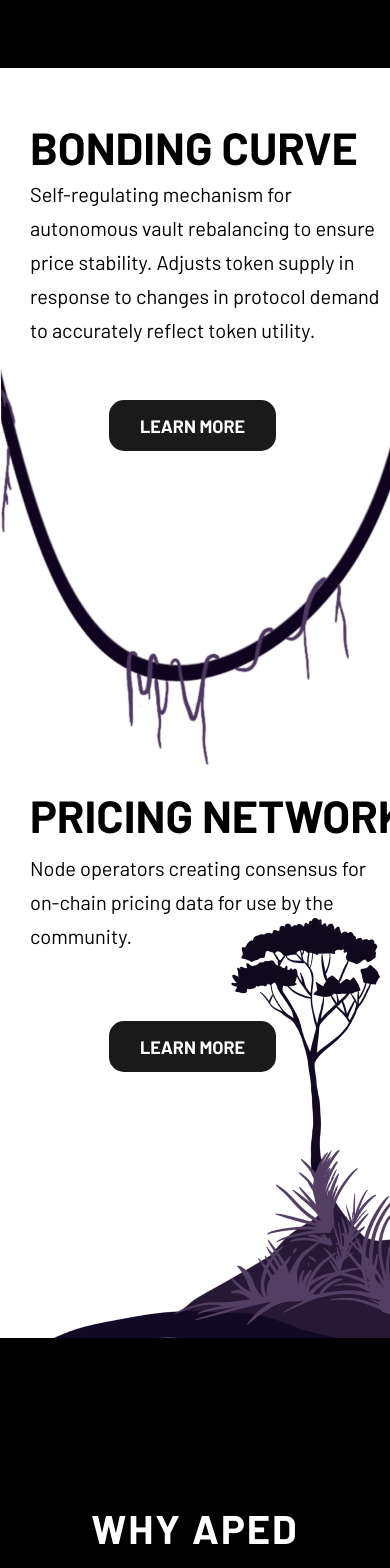
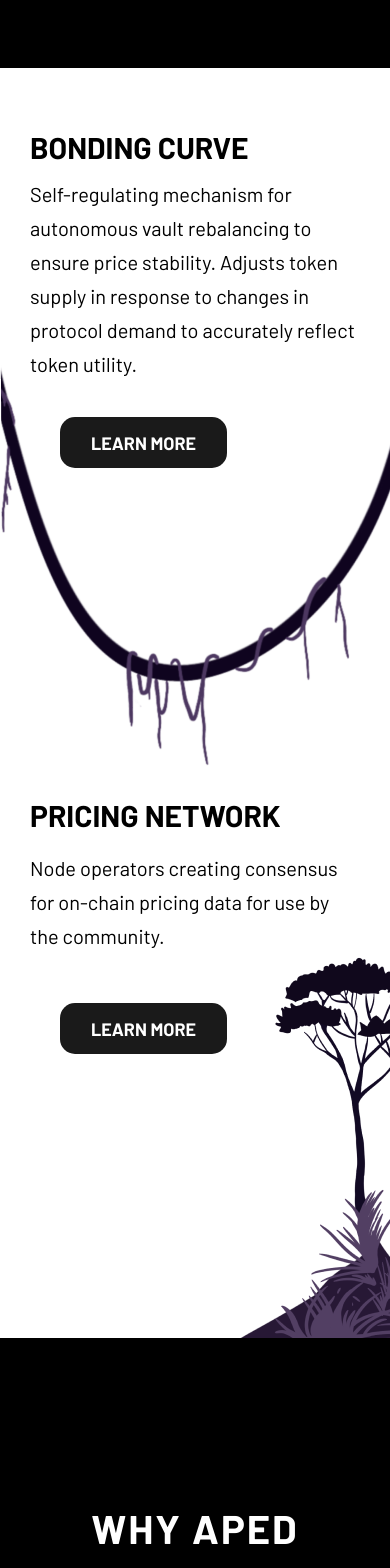
Before and after one commit to razhzq/seisunfrontend, a React (Create React App) app: page / in a window 390 px wide. Shown: the part 1620-3188 px from the top of the page. Built offline with nearby package versions, Linux system fonts and the light colour scheme; no server answers.

Commit message:
fixed detailview and benefitview with 320px

```diff
--- a/src/components/AssetsItem.js
+++ b/src/components/AssetsItem.js
@@ -26,7 +26,6 @@ const AssetsItem = (props) => {
 							<p className='flex items-center uppercase font-[900] text-[34px] leading-[34px] uppercase'>{props.name}</p>
 						</div>
 						<div className='!w-full h-[157px] absolute bottom-0 left-0 right-0 !mr-0'>
-							{/* <img src={chart1} className="w-full"></img> */}
 
 							<div className='absolute bottom-[8px] flex justify-between left-0 right-0'>
 								<div>
--- a/src/views/BenefitView.js
+++ b/src/views/BenefitView.js
@@ -24,7 +24,7 @@ const BenefitView = () => {
 				<p className='text-white font-bold text-[40px] leading-[40px] uppercase tracking-wider tracking-[.045em] block md:hidden'>Why APED</p>
 			</div>
 
-      <div className="visible lg:invisible border border-white w-[327px] border-opacity-50 mx-auto mt-[33px]"></div>
+      <div className="visible lg:invisible border border-white w-[290px] min-[390px]:w-[327px] border-opacity-50 mx-auto mt-[33px]"></div>
 
 			<div className="mt-[33px] px-4 gap-x-[110px] gap-y-[33px] justify-center bg-black bg-opacity-15 flex flex-wrap">
 				{
@@ -34,7 +34,7 @@ const BenefitView = () => {
 				}
 			</div>
 
-      <div className="visible lg:invisible border border-white w-[327px] border-opacity-50 mx-auto mt-[33px]"></div>
+      <div className="visible lg:invisible border border-white w-[290px] min-[390px]:w-[327px] border-opacity-50 mx-auto mt-[33px]"></div>
 
 		</div>
 	)
--- a/src/views/DetailView.js
+++ b/src/views/DetailView.js
@@ -54,11 +54,11 @@ const DetailView = () => {
 
 			<div className='block xl:hidden bg-white flex justify-center relative overflow-hidden'>
 				<div className="overflow-hidden h-[700px] w-[428px]">
-					<div className='mt-[62px] w-[365px] text-left text-center ml-[30px]'>
-						<p className='uppercase font-bold text-black text-[45px] leading-[34px] text-left'>BONDING CURVE</p>
-						<p className='w-full h-[187px] mt-[13px] font-[400] text-[20px] leading-[34px] text-left'>Self-regulating mechanism for autonomous vault rebalancing to ensure price stability. Adjusts token supply in response to changes in protocol demand to accurately reflect token utility.</p>
+					<div className='mt-[62px] w-full text-left text-center px-[30px]'>
+						<p className='uppercase font-bold text-black text-[30px] min-[428px]:text-[45px] leading-[34px] text-left'>BONDING CURVE</p>
+						<p className='w-full mt-[13px] font-[400] text-[20px] leading-[34px] text-left'>Self-regulating mechanism for autonomous vault rebalancing to ensure price stability. Adjusts token supply in response to changes in protocol demand to accurately reflect token utility.</p>
 
-						<button className="bg-[#1A1A1A] w-[167px] h-[51px] rounded-[15px] leading-[34px] text-[18px] text-center uppercase text-white ml-[79px] flex justify-center font-bold items-center mt-[36px]">LEARN MORE</button>
+						<button className="bg-[#1A1A1A] w-[167px] h-[51px] rounded-[15px] leading-[34px] text-[18px] text-center uppercase text-white ml-[30px] min-[428px]:ml-[79px] flex justify-center font-bold items-center mt-[36px]">LEARN MORE</button>
 					</div>
 
 					<div className="w-[428px] absolute top-[140px]">
@@ -71,14 +71,16 @@ const DetailView = () => {
 
 			<div className='block xl:hidden bg-white flex justify-center  overflow-hidden'>
 				<div className="overflow-hidden h-[570px] relative">
-					<div className='mt-[30px] w-[403px] text-left z-10 text-center  h-[570px] ml-[30px]'>
-						<p className='uppercase font-bold text-black text-[45px] leading-[34px] text-left'>PRICING NETWORK</p>
-						<p className='w-[365px] h-[120px] mt-[19px] font-normal font-medium text-[20px] leading-[34px] text-left'>Node operators creating consensus for on-chain pricing data for use by the community.</p>
+					<div className='mt-[30px] w-full text-left z-10 text-center pl-[30px] pr-[14px]'>
+						<p className='uppercase font-bold text-black text-[30px] min-[428px]:text-[45px] leading-[34px] text-left'>PRICING NETWORK</p>
+					</div>
+					<div className='mt-[19px] w-full text-left z-10 text-center  h-[570px] px-[30px]'>
+						<p className='w-full mt-[19px] font-normal font-medium text-[20px] leading-[34px] text-left'>Node operators creating consensus for on-chain pricing data for use by the community.</p>
 
-						<button className="bg-[#1A1A1A] w-[167px] h-[51px] rounded-[15px] leading-[34px] text-[18px] text-center uppercase text-white ml-[79px] flex justify-center font-bold items-center mt-[50px]">LEARN MORE</button>
+						<button className="bg-[#1A1A1A] w-[167px] h-[51px] rounded-[15px] leading-[34px] text-[18px] text-center uppercase text-white ml-[30px] min-[428px]:ml-[79px] flex justify-center font-bold items-center mt-[50px]">LEARN MORE</button>
 					</div>
 
-					<div className="right-[-176px] top-[130px] absolute w-[543px] h-[440px]">
+					<div className="right-[-220px] min-[428px]:right-[-176px] top-[170px] min-[428px]:top-[130px] absolute w-[543px] h-[440px]">
 						<img src={trees_bottom} alt=''></img>
 					</div>
 				</div>
```
